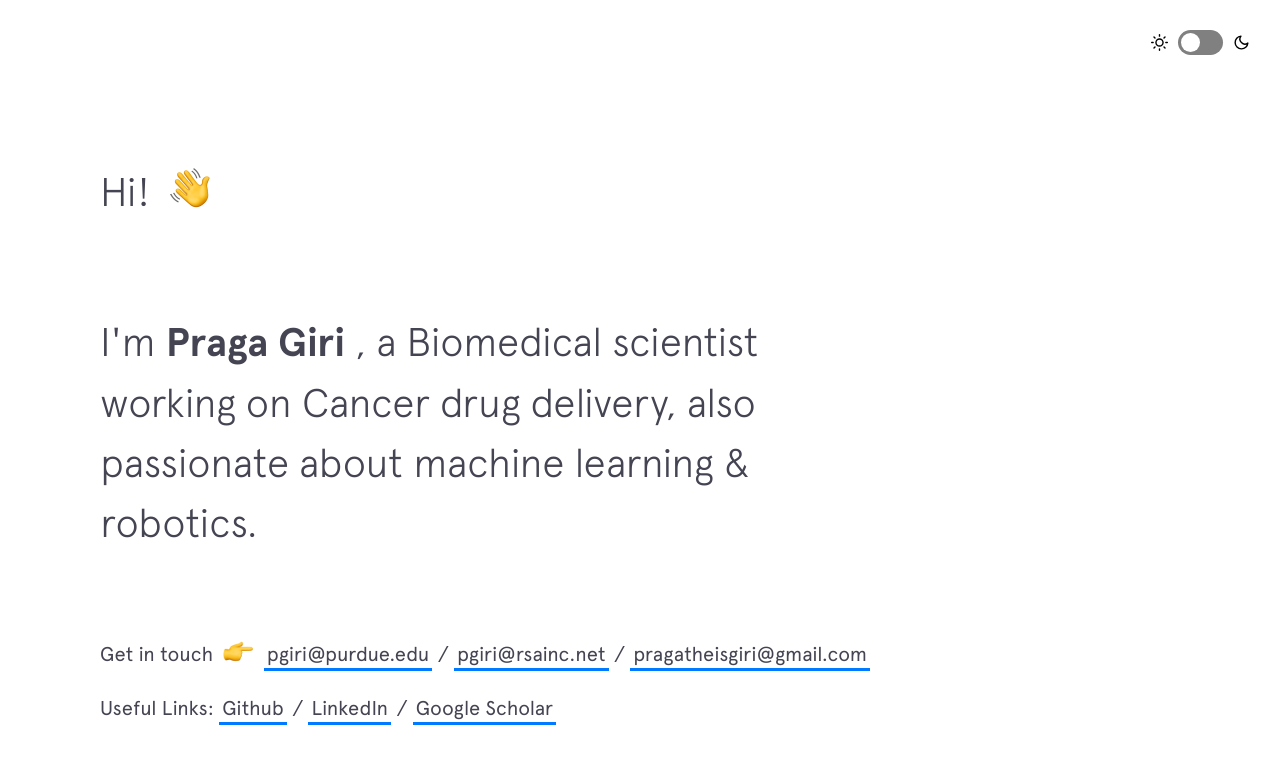
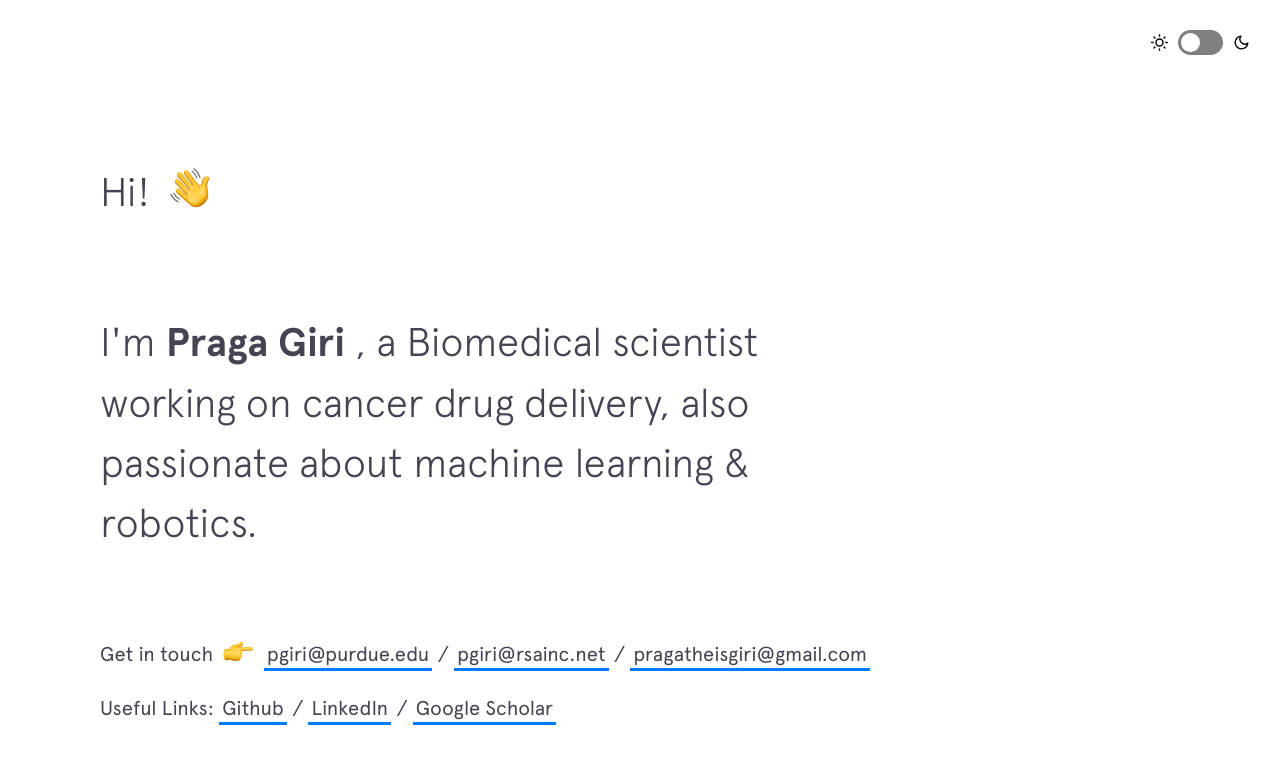
Before and after one commit to Pragatheis/pragatheis.github.io, a Jekyll site: the page built from index.html, in a window 1280 px wide and 900 px high. Shown: the top 764 px of the window. Built offline with Jekyll 4.4.1, drawn with Linux system fonts in a browser that asks for light colours; nearby versions of some CDN libraries.

```diff
--- a/_includes/intro.html
+++ b/_includes/intro.html
@@ -5,7 +5,7 @@
 
   <h2 class="intro__tagline">I'm
     <span class="name">Praga Giri</span>
-    , a Biomedical scientist working on Cancer drug delivery, also passionate about machine learning &amp; robotics.
+    , a Biomedical scientist working on cancer drug delivery, also passionate about machine learning &amp; robotics.
   </h2>
 
   <h3 class="intro__contact">
```
